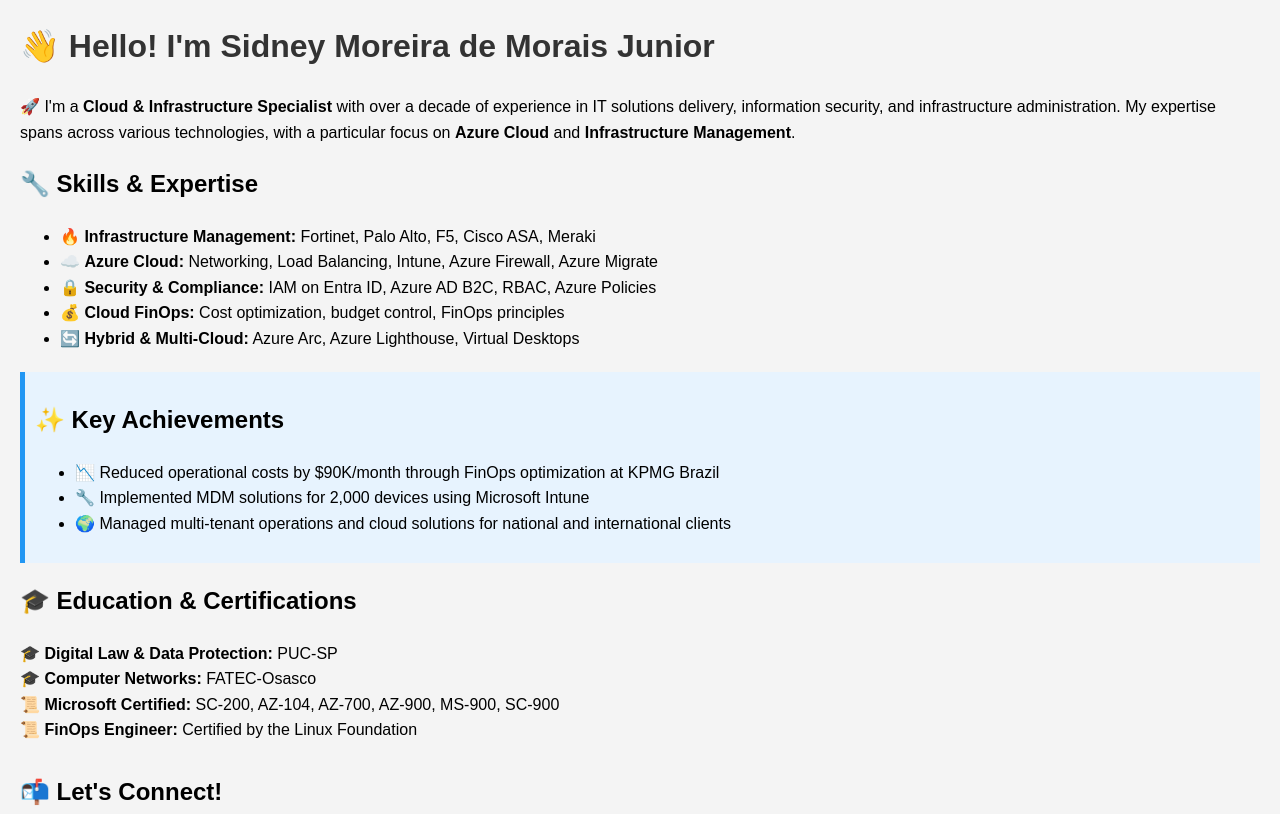
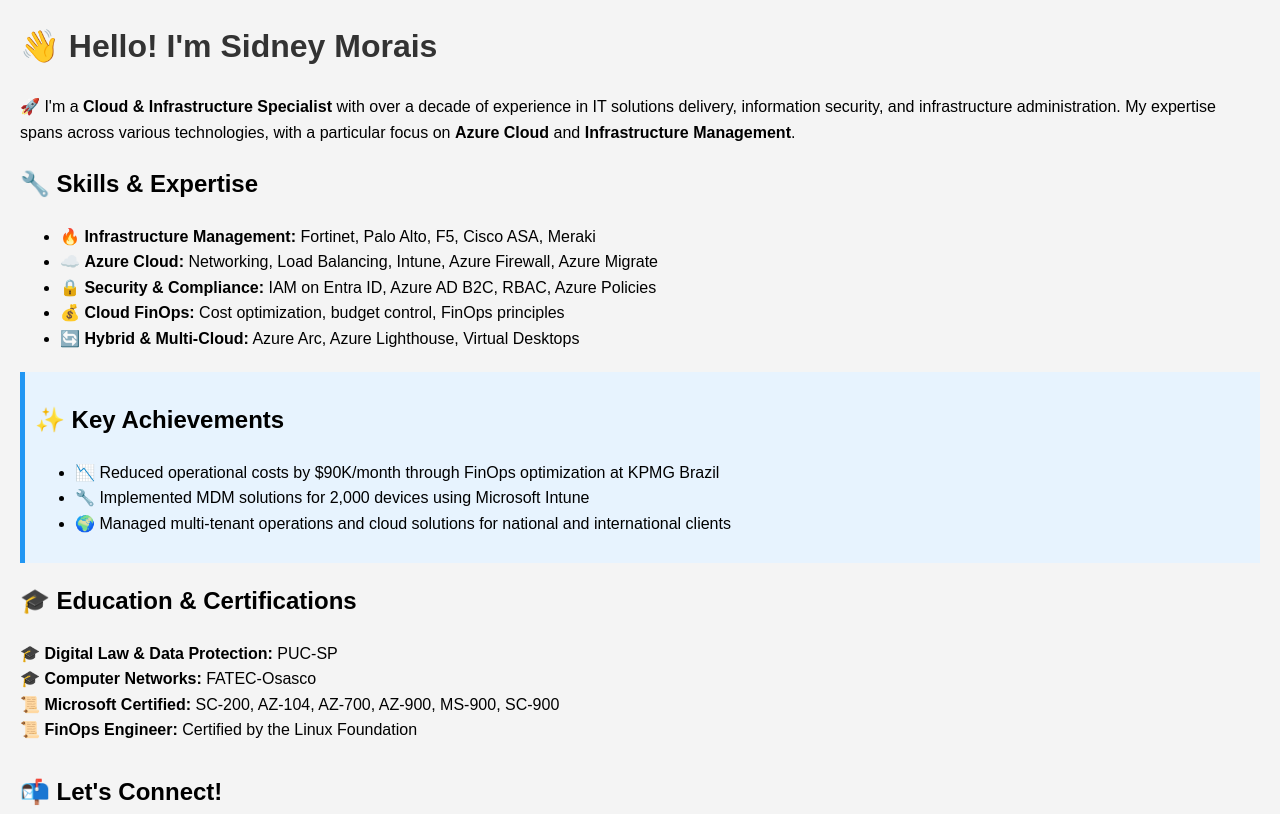
Before and after one commit to sidobill/portfolio, a plain HTML site: page index.html in a window 1280 px wide. Shown: the top 814 px of the page. Drawn offline with Linux system fonts and the light colour scheme.

Commit message:
Update index.html

```diff
--- a/index.html
+++ b/index.html
@@ -40,7 +40,7 @@
     </style>
 </head>
 <body>
-    <h1>👋 Hello! I'm Sidney Moreira de Morais Junior</h1>
+    <h1>👋 Hello! I'm Sidney Morais</h1>
 
     <div class="section">
         <p>
```
